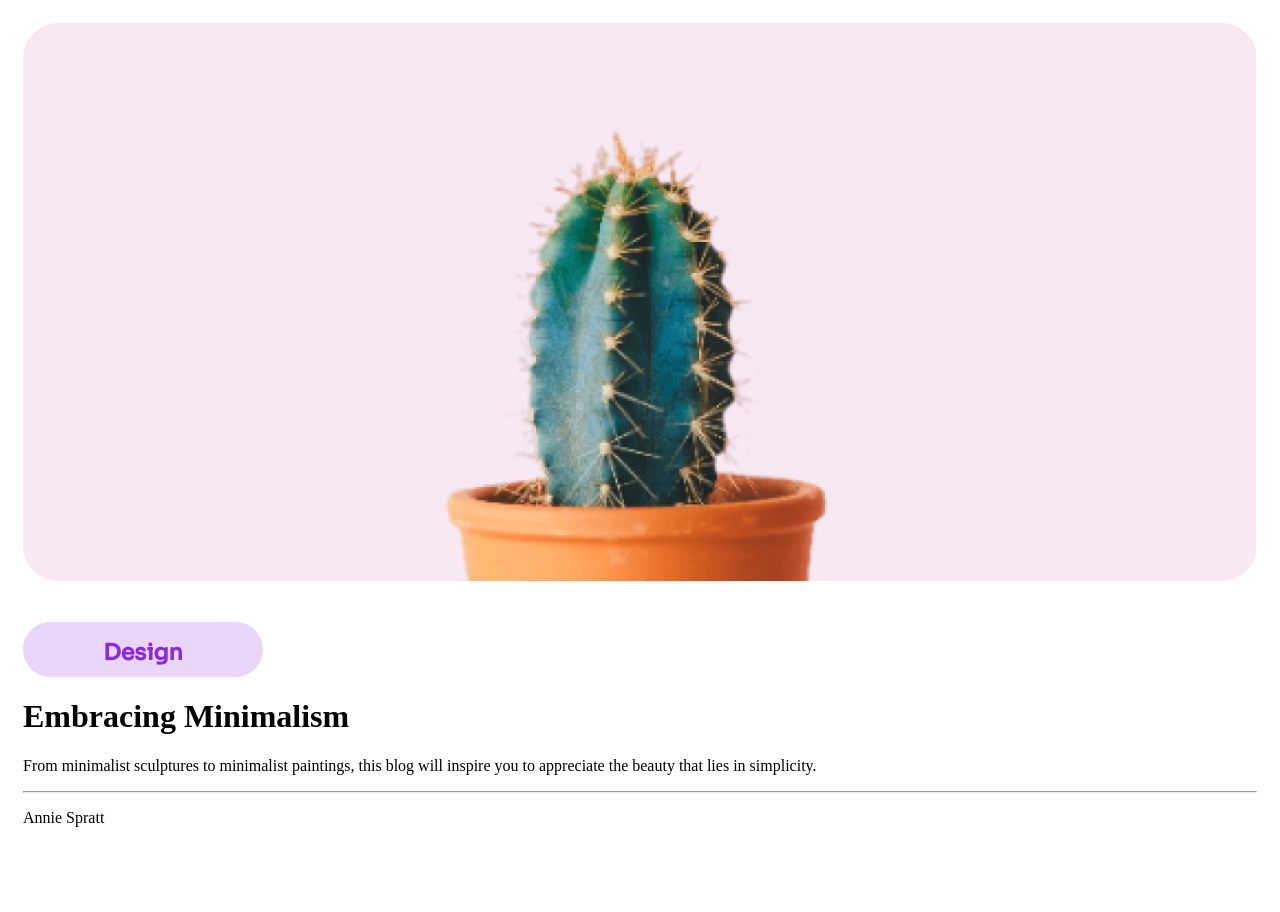
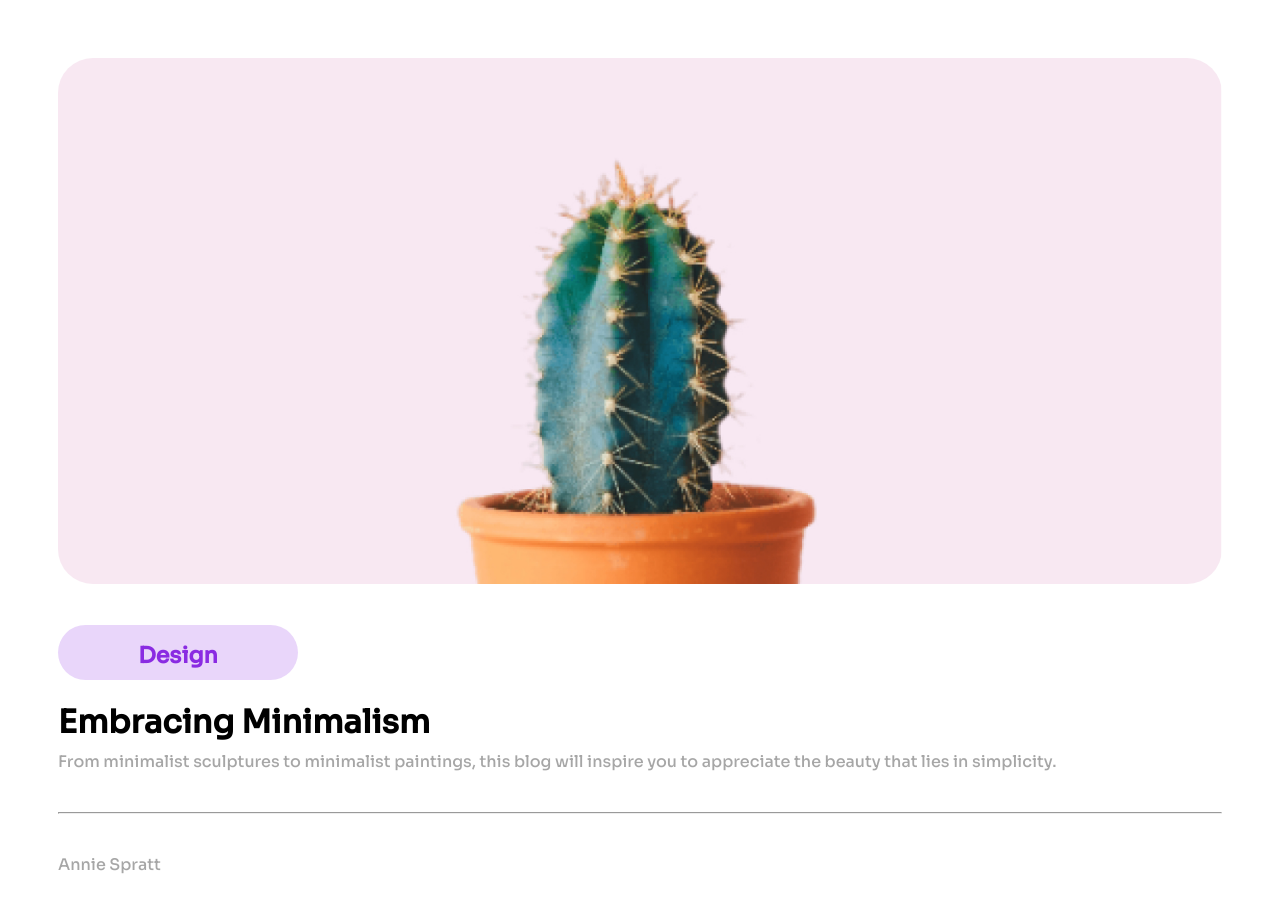
Before and after one commit to T-ahiti/dev-cactus, a plain HTML site: page index.html in a window 1280 px wide. Before the commit the page ends 866 px from the top, so only its background shows below. Drawn offline with Linux system fonts and the light colour scheme.

Commit message:
title description added

```diff
--- a/index.html
+++ b/index.html
@@ -24,13 +24,13 @@
        <button class="button"><span class="design"><h1>Design</h1></span></button>
 
        <div>
-        <h1>Embracing Minimalism</h1>
-        <p>From minimalist sculptures to minimalist paintings, this blog will inspire you to appreciate the beauty that lies in simplicity.</p>
+        <h1 class="title">Embracing Minimalism</h1>
+        <p class="description">From minimalist sculptures to minimalist paintings, this blog will inspire you to appreciate the beauty that lies in simplicity.</p>
        </div>
 
        <hr>
 
-       <p>Annie Spratt</p>
+       <p class="description">Annie Spratt</p>
     </main>
 
     <footer>
--- a/style.css
+++ b/style.css
@@ -1,5 +1,5 @@
 main{
-    padding: 15px;
+    padding: 50px;
 }
 
 .cactus{
@@ -27,3 +27,20 @@ main{
     font-size: smaller;
     font-weight: bolder;
 }
+
+.title{
+    font-family: "Sora", sans-serif;
+    margin-bottom: 9px;
+}
+
+hr{
+    margin-top:    40px;
+    margin-bottom: 40px;
+}
+
+.description{
+    font-family: "Sora";
+    color: rgba(128, 128, 128, 0.701);
+    font-weight: lighter;
+    margin-top: 0px;
+}
```
